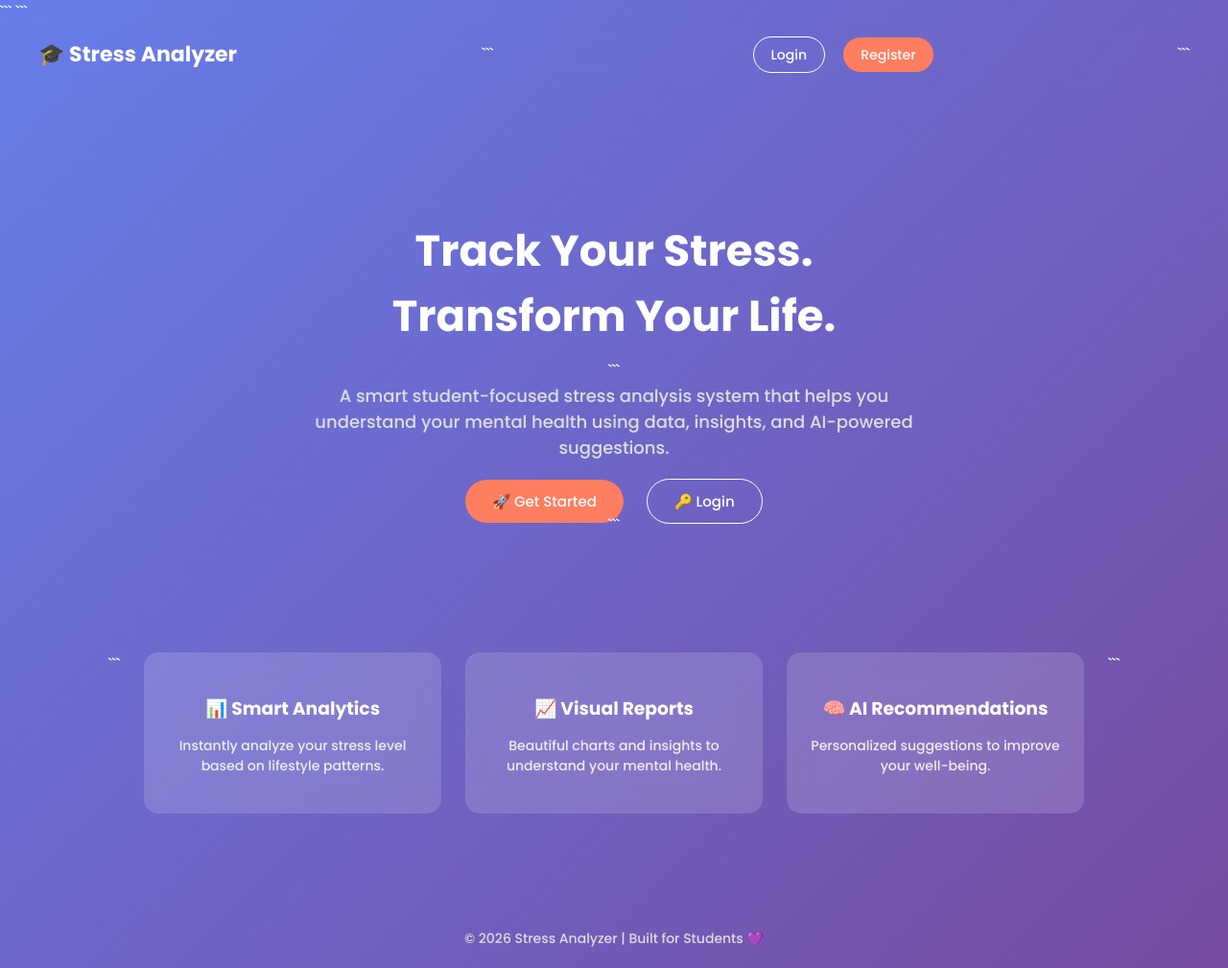
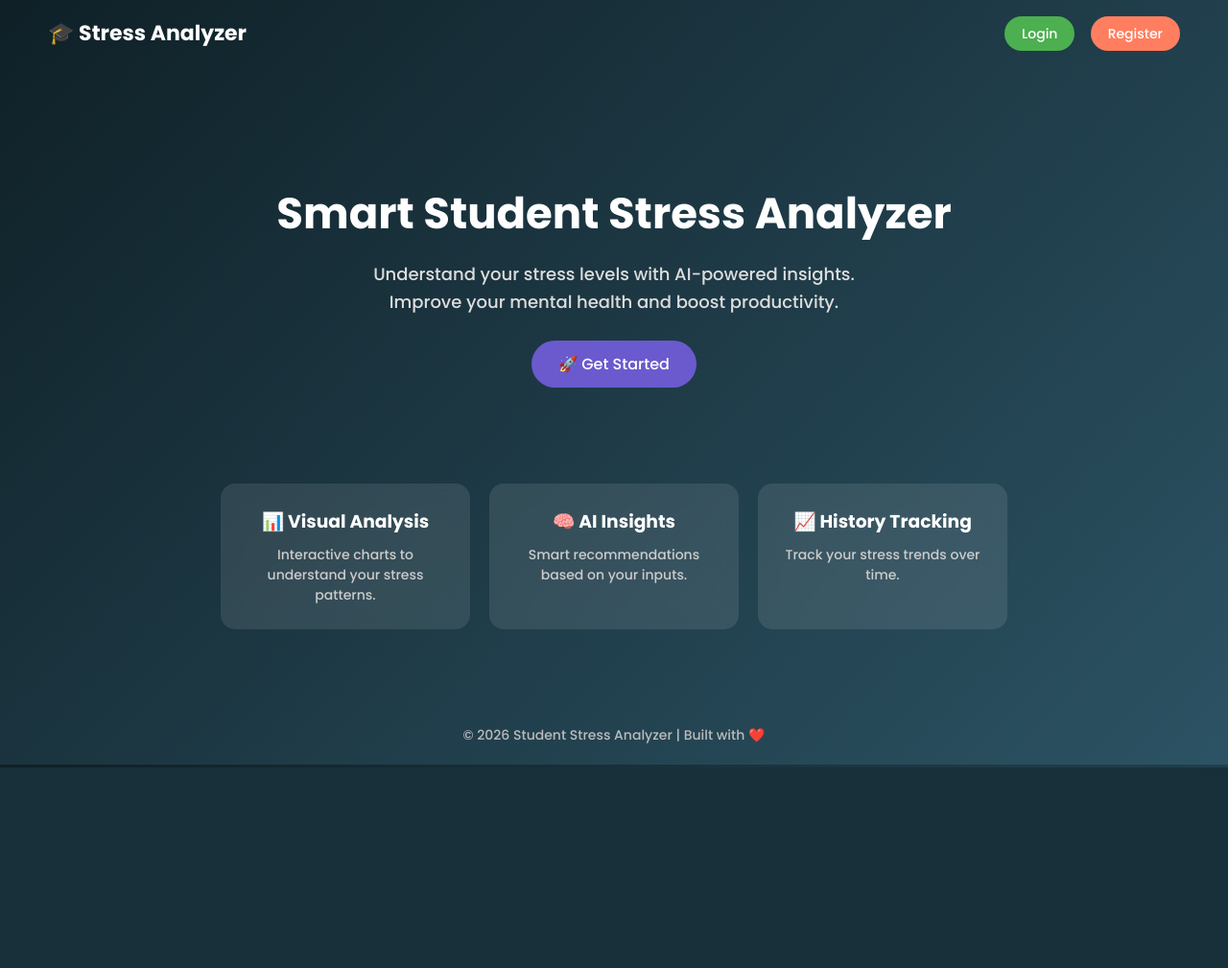
Before and after one commit to CharmilaSambana/student-stress-analyzer, a Flask app: page / in a window 1280 px wide. Shown: the whole page at 96% size. After the commit the page ends 800 px from the top, so only its background shows below. Run offline with Flask 3, Linux system fonts and the light colour scheme.

Commit message:
Update landing.html

````diff
--- a/templates/landing.html
+++ b/templates/landing.html
@@ -1,17 +1,22 @@
 <!DOCTYPE html>
+<html lang="en">
+<head>
+    <meta charset="UTF-8">
+    <title>Student Stress Analyzer</title>
 
-<html>
-<head>
-    <title>Stress Analyzer</title>
-
-```
+    <!-- Google Font -->
     <link href="https://fonts.googleapis.com/css2?family=Poppins:wght@300;500;700&display=swap" rel="stylesheet">
 
     <style>
+        * {
+            margin: 0;
+            padding: 0;
+            box-sizing: border-box;
+            font-family: 'Poppins', sans-serif;
+        }
+
         body {
-        margin: 0;
-        font-family: 'Poppins', sans-serif;
-        background: linear-gradient(135deg, #667eea, #764ba2);
+            background: linear-gradient(135deg, #0f2027, #2c5364);
             color: white;
         }
 
@@ -20,8 +25,7 @@
             display: flex;
             justify-content: space-between;
             align-items: center;
-        padding: 15px 40px;
-        backdrop-filter: blur(10px);
+            padding: 18px 50px;
         }
 
         .logo {
@@ -30,218 +34,154 @@
         }
 
         .nav-buttons a {
-        margin-left: 15px;
+            text-decoration: none;
+            margin-left: 12px;
             padding: 8px 18px;
             border-radius: 20px;
-        text-decoration: none;
+            color: white;
             font-size: 14px;
             transition: 0.3s;
         }
 
-    .login {
-        border: 1px solid white;
-        color: white;
+        .login-btn {
+            background: #4CAF50;
         }
 
-    .login:hover {
-        background: white;
-        color: #333;
+        .register-btn {
+            background: #ff7e5f;
         }
 
-    .register {
-        background: #ff7e5f;
-        color: white;
-    }
-
-    .register:hover {
+        .nav-buttons a:hover {
             transform: scale(1.05);
         }
 
-    /* HERO */
+        /* HERO SECTION */
         .hero {
             text-align: center;
-        margin-top: 90px;
-        padding: 20px;
-        animation: fadeUp 1s ease;
+            margin-top: 120px;
+            padding: 0 20px;
         }
 
         .hero h1 {
             font-size: 45px;
-        margin-bottom: 10px;
+            margin-bottom: 15px;
         }
 
         .hero p {
             font-size: 18px;
             color: #ddd;
-        max-width: 650px;
-        margin: auto;
+            line-height: 1.6;
         }
 
-    .hero-buttons {
-        margin-top: 30px;
-    }
-
-    .hero-buttons a {
+        .start-btn {
+            display: inline-block;
+            margin-top: 25px;
             padding: 12px 28px;
-        margin: 10px;
-        border-radius: 30px;
+            background: #6a5acd;
+            border-radius: 25px;
             text-decoration: none;
-        font-size: 15px;
+            color: white;
+            font-size: 16px;
             transition: 0.3s;
         }
 
-    .start {
-        background: #ff7e5f;
-        color: white;
-    }
-
-    .start:hover {
-        transform: translateY(-3px);
-    }
-
-    .login-btn {
-        border: 1px solid white;
-        color: white;
-    }
-
-    .login-btn:hover {
-        background: white;
-        color: #333;
+        .start-btn:hover {
+            background: #5848c2;
+            transform: scale(1.05);
         }
 
         /* FEATURES */
         .features {
             display: flex;
             justify-content: center;
-        gap: 25px;
+            gap: 20px;
             margin-top: 80px;
+            flex-wrap: wrap;
             padding: 20px;
-        flex-wrap: wrap;
         }
 
-    .card {
-        background: rgba(255,255,255,0.15);
+        .feature-card {
+            background: rgba(255, 255, 255, 0.1);
+            padding: 25px;
+            width: 260px;
+            border-radius: 15px;
+            text-align: center;
             backdrop-filter: blur(10px);
-        padding: 25px;
-        border-radius: 15px;
-        width: 260px;
-        text-align: center;
             transition: 0.3s;
         }
 
-    .card:hover {
+        .feature-card:hover {
             transform: translateY(-8px);
-        background: rgba(255,255,255,0.25);
+            background: rgba(255,255,255,0.15);
         }
 
-    .card h3 {
+        .feature-card h3 {
             margin-bottom: 10px;
         }
 
-    .card p {
-        color: #eee;
+        .feature-card p {
             font-size: 14px;
+            color: #ccc;
         }
 
         /* FOOTER */
         .footer {
             text-align: center;
-        margin-top: 80px;
+            margin-top: 60px;
             padding: 20px;
+            color: #bbb;
             font-size: 14px;
-        color: #ddd;
         }
-
-    /* ANIMATION */
-    @keyframes fadeUp {
-        from {
-            opacity: 0;
-            transform: translateY(40px);
-        }
-        to {
-            opacity: 1;
-            transform: translateY(0);
-        }
-    }
-
-    /* RESPONSIVE */
-    @media(max-width: 768px) {
-        .hero h1 {
-            font-size: 30px;
-        }
-
-        .features {
-            flex-direction: column;
-            align-items: center;
-        }
-    }
-
     </style>
-```
-
 </head>
 
 <body>
 
 <!-- NAVBAR -->
-
 <div class="navbar">
     <div class="logo">🎓 Stress Analyzer</div>
 
-```
     <div class="nav-buttons">
-    <a href="/login" class="login">Login</a>
-    <a href="/register" class="register">Register</a>
+        <a href="/login" class="login-btn">Login</a>
+        <a href="/register" class="register-btn">Register</a>
     </div>
-```
-
 </div>
 
 <!-- HERO -->
+<div class="hero">
+    <h1>Smart Student Stress Analyzer</h1>
 
-<div class="hero">
-    <h1>Track Your Stress.<br>Transform Your Life.</h1>
-
-```
     <p>
-    A smart student-focused stress analysis system that helps you understand your mental health using data, insights, and AI-powered suggestions.
+        Understand your stress levels with AI-powered insights.<br>
+        Improve your mental health and boost productivity.
     </p>
 
-<div class="hero-buttons">
-    <a href="/register" class="start">🚀 Get Started</a>
-    <a href="/login" class="login-btn">🔑 Login</a>
-</div>
-```
-
+    <a href="/login" class="start-btn">🚀 Get Started</a>
 </div>
 
 <!-- FEATURES -->
-
 <div class="features">
 
-```
-<div class="card">
-    <h3>📊 Smart Analytics</h3>
-    <p>Instantly analyze your stress level based on lifestyle patterns.</p>
+    <div class="feature-card">
+        <h3>📊 Visual Analysis</h3>
+        <p>Interactive charts to understand your stress patterns.</p>
     </div>
 
-<div class="card">
-    <h3>📈 Visual Reports</h3>
-    <p>Beautiful charts and insights to understand your mental health.</p>
+    <div class="feature-card">
+        <h3>🧠 AI Insights</h3>
+        <p>Smart recommendations based on your inputs.</p>
     </div>
 
-<div class="card">
-    <h3>🧠 AI Recommendations</h3>
-    <p>Personalized suggestions to improve your well-being.</p>
+    <div class="feature-card">
+        <h3>📈 History Tracking</h3>
+        <p>Track your stress trends over time.</p>
     </div>
-```
 
 </div>
 
 <!-- FOOTER -->
-
 <div class="footer">
-    © 2026 Stress Analyzer | Built for Students 💜
+    © 2026 Student Stress Analyzer | Built with ❤️
 </div>
 
 </body>
````
Lines whose indentation alone changed are shown as unchanged.
